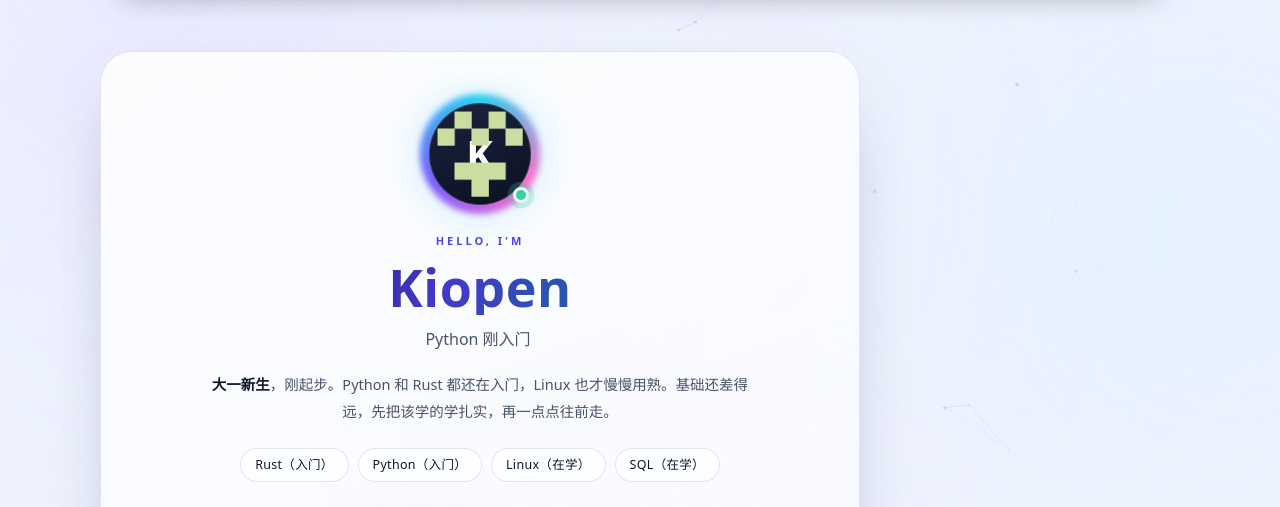
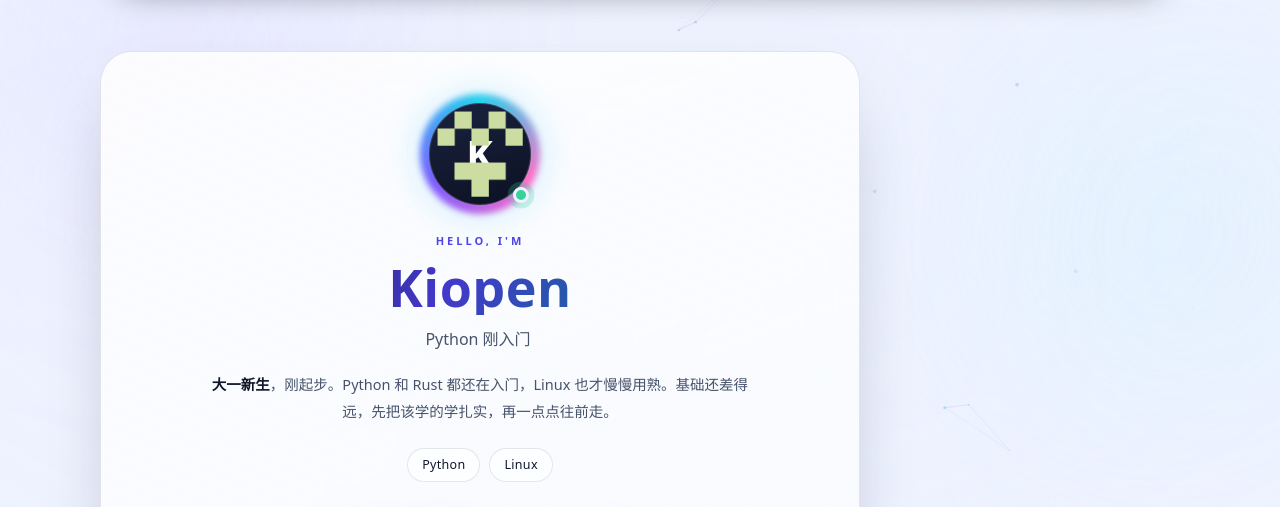
Before and after one commit to Pozest404/Pozest404.github.io, a plain HTML site: page index.html in a window 1280 px wide. Shown: the part 79-586 px from the top of the page. Drawn offline with Linux system fonts and the light colour scheme; no server answers.

Commit message:
content: 技术标签精简为 Python、Linux

```diff
--- a/index.html
+++ b/index.html
@@ -44,7 +44,7 @@
   "url": "https://kiopen.icu/",
   "image": "https://kiopen.icu/avatar.png",
   "jobTitle": "大一新生",
-  "knowsAbout": ["Rust", "Linux", "Python", "SQL"],
+  "knowsAbout": ["Python", "Linux"],
   "sameAs": ["https://github.com/Pozest404", "https://gitee.com/kiopen"]
 }
 </script>
@@ -543,10 +543,8 @@
           </p>
 
           <div class="tags" aria-label="技术标签">
-            <span>Rust（入门）</span>
-            <span>Python（入门）</span>
-            <span>Linux（在学）</span>
-            <span>SQL（在学）</span>
+            <span>Python</span>
+            <span>Linux</span>
           </div>
 
           <div class="cta">
```
